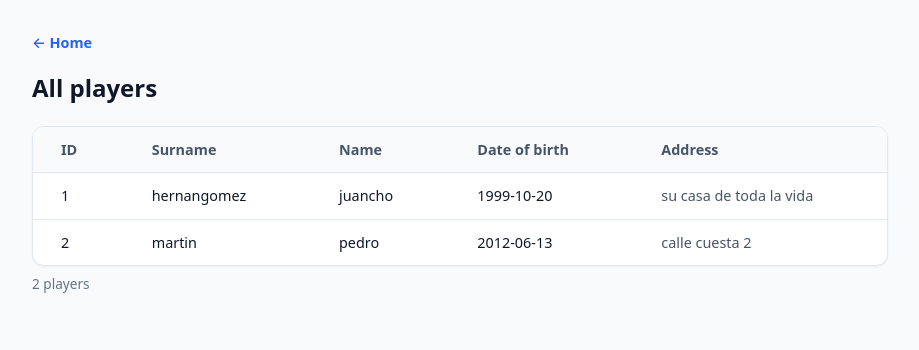
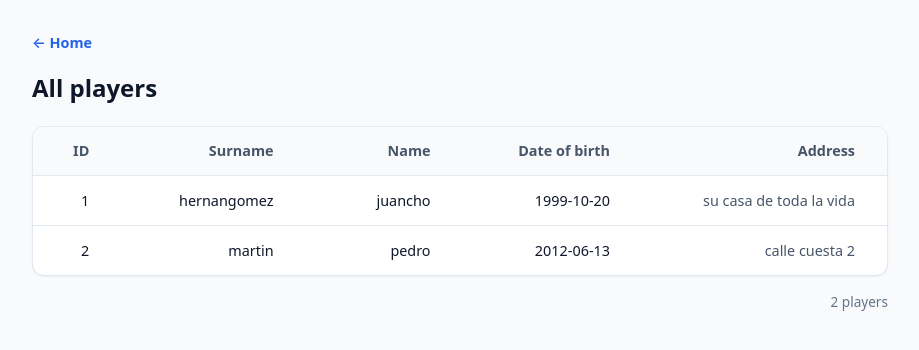
Before and after one commit to jreyesromero/basketball_statistics, a FastAPI app: page /players in a window 1280 px wide. Shown: the top 350 px of the page, without its empty margins (180-1099 px from the left). Run offline with FastAPI, Linux system fonts and the light colour scheme; data comes from the database, SQL or seed files in the repository; both versions use the stored data as it was after the commit.

Commit message:
New style.css applied. improves the visualization

```diff
--- a/src/static/style.css
+++ b/src/static/style.css
@@ -85,6 +85,7 @@ h1 {
 
 .table-scroll {
   overflow-x: auto;
+  margin: 1.25rem 0 1rem;
   border-radius: 12px;
   border: 1px solid #e2e8f0;
   background: #fff;
@@ -99,25 +100,25 @@ h1 {
 
 .table th,
 .table td {
-  padding: 0.75rem 1.5rem;
-  text-align: left;
+  padding: 0.85rem 2.25rem;
+  text-align: right;
   border-bottom: 1px solid #e2e8f0;
   vertical-align: top;
 }
 
-.table th:not(:first-child),
-.table td:not(:first-child) {
-  padding-left: 2.25rem;
-}
-
 .table th:first-child,
 .table td:first-child {
-  padding-left: 1.75rem;
+  padding-inline-start: 2rem;
 }
 
 .table th:last-child,
 .table td:last-child {
-  padding-right: 1.75rem;
+  padding-inline-end: 2rem;
+}
+
+.table th.table__col-surname,
+.table td.table__col-surname {
+  padding-inline-end: calc(2.25rem + 0.5cm);
 }
 
 .table th {
@@ -146,6 +147,7 @@ h1 {
   margin: 0.5rem 0 0;
   font-size: 0.85rem;
   color: #64748b;
+  text-align: right;
 }
 
 .empty {
@@ -216,7 +218,7 @@ textarea {
 
 .btn {
   display: inline-block;
-  text-align: center;
+  text-align: right;
   text-decoration: none;
   margin-top: 0.25rem;
   align-self: flex-start;
--- a/src/templates/players_list.html
+++ b/src/templates/players_list.html
@@ -21,7 +21,7 @@
           <thead>
             <tr>
               <th scope="col">ID</th>
-              <th scope="col">Surname</th>
+              <th class="table__col-surname" scope="col">Surname</th>
               <th scope="col">Name</th>
               <th scope="col">Date of birth</th>
               <th scope="col">Address</th>
@@ -31,7 +31,7 @@
             {% for p in players %}
             <tr>
               <td>{{ p.player_id }}</td>
-              <td>{{ p.surname }}</td>
+              <td class="table__col-surname">{{ p.surname }}</td>
               <td>{{ p.name }}</td>
               <td>{{ p.date_of_birth }}</td>
               <td class="table__address">{{ p.address if p.address else "—" }}</td>
```
Also changed, not shown: data/basket.sqlite.
